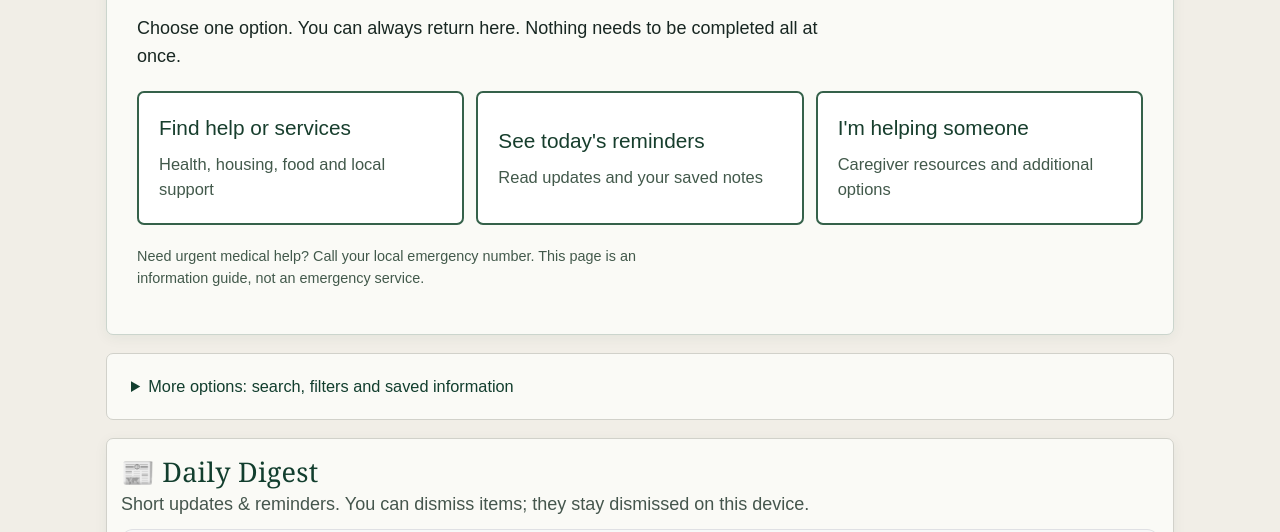
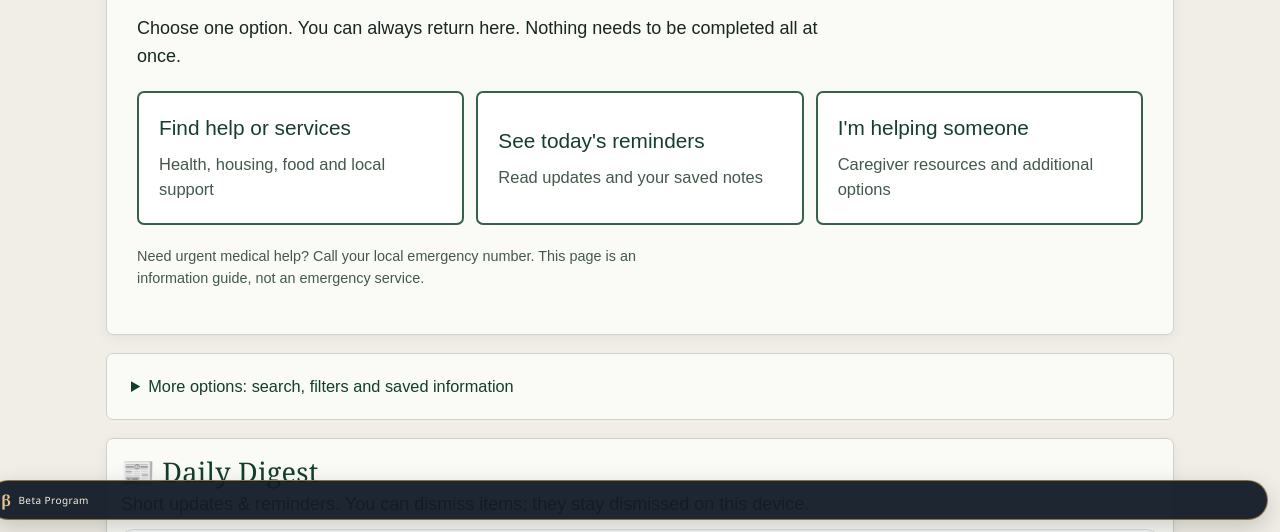
Before and after one commit to vervenveda/firmament.github.io, a plain HTML site: page apps/Senior_Golden_Path_index.html in a window 1280 px wide. Shown: the part 268-800 px from the top of the page. Drawn offline with Linux system fonts and the light colour scheme.

Commit message:
chore(beta): ensure visible index coverage [skip beta-rollout]

```diff
--- a/apps/Senior_Golden_Path_index.html
+++ b/apps/Senior_Golden_Path_index.html
@@ -1172,5 +1172,6 @@ function init(){
 init();
 </script>
 <!-- Removed site-wide beta overlay script from senior accessibility page. -->
+<script src="/assets/vnv-beta-link.js" defer></script>
 </body>
 </html>
```
Also changed, not shown: 1 other file.
